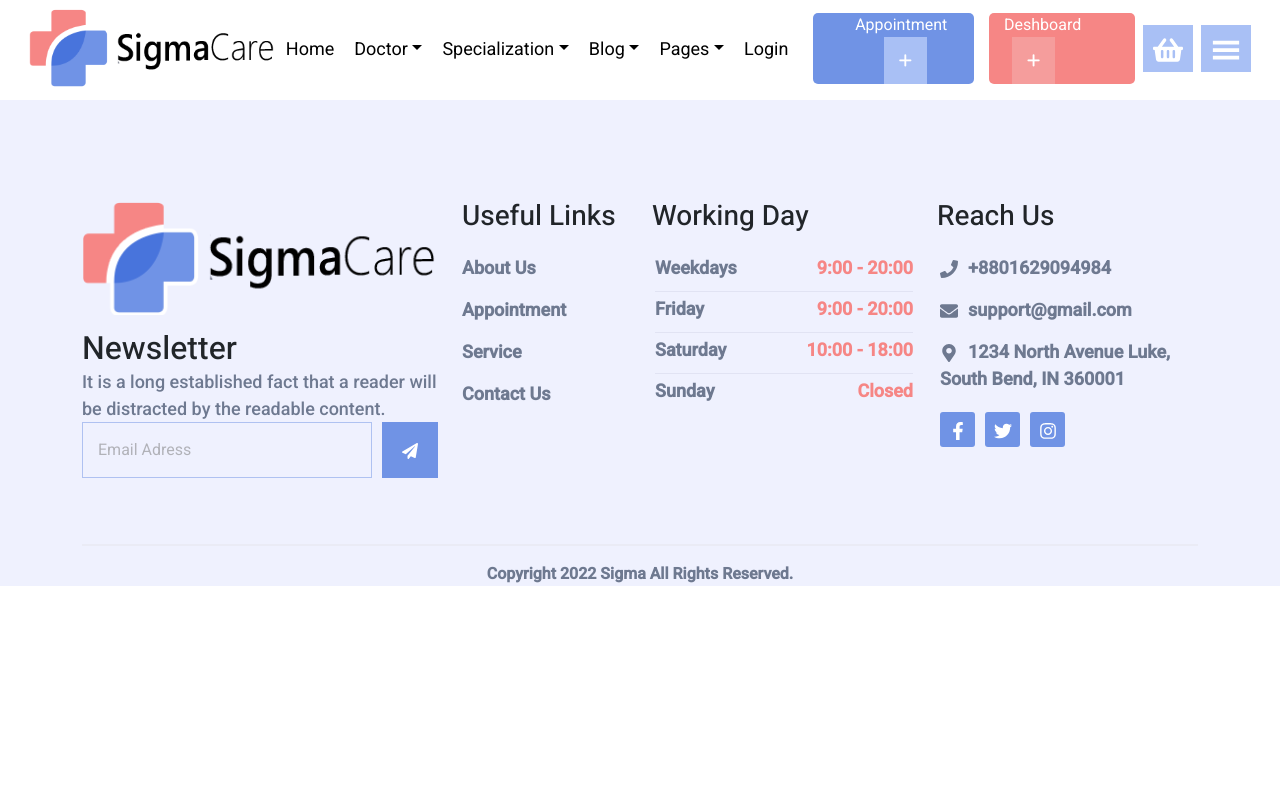
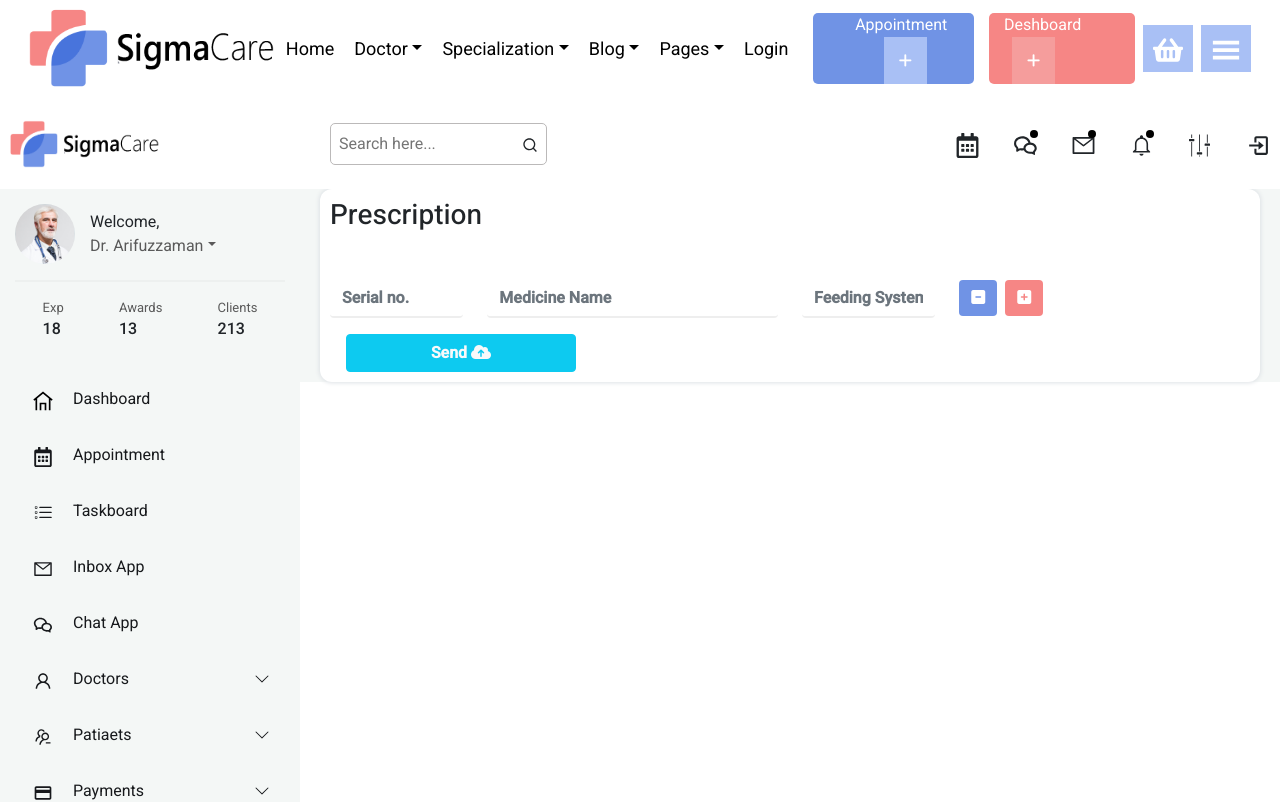
Before and after one commit to ruhulamin77/sigma-hospital-client, a React (Create React App) app: page /dashboard/doctorPrescription in a window 1280 px wide. Shown: the top 802 px of the page. Built offline with nearby package versions, Linux system fonts and the light colour scheme.

Commit message:
added prescription form

```diff
--- a/src/App.js
+++ b/src/App.js
@@ -3,6 +3,7 @@ import Community from "./components/Community/Community";
 import AdminHomeMain from "./components/Dashboard/AdminDashboard/AdminHome/AdminHomeMain/AdminHomeMain";
 import DashboardMain from "./components/Dashboard/DashboardMain/DashboardMain";
 import AllDoctors from "./components/Dashboard/DoctorsDashboard/AllDoctors/AllDoctors/AllDoctors";
+import DoctorPrescription from "./components/Dashboard/DoctorsDashboard/DoctorPrescription/DoctorPrescription";
 import DoctorProfile from "./components/Dashboard/DoctorsDashboard/DoctorProfile/DoctorProfile";
 import Appointment from "./components/Home/Appointment/Appointment";
 import PharmacyHome from "./components/Dashboard/Pharmacy/PharmacyHome/PharmacyHome";
@@ -68,9 +69,6 @@ function App() {
           />
           <Route path="/Pharmacy" element={<PharmacyHome />} />
 
-          {/* optional */}
-          <Route path="/allDoctors/update/:id" element={<DoctorProfile />} />
-          <Route path="/addDoctors" element={<AddDoctors />} />
 
           {/* dashboard */}
           <Route path="/dashboard" element={<DashboardMain />}>
@@ -79,7 +77,14 @@ function App() {
               path="/dashboard/appointment"
               element={<Appointment />}
             ></Route>
+
+            {/* doctor start */}
             <Route path="/dashboard/allDoctors" element={<AllDoctors />} />
+            <Route path="/dashboard/allDoctors/update/:id" element={<DoctorProfile />} />
+            <Route path="/dashboard/addDoctors" element={<AddDoctors />} />
+            <Route path="/dashboard/doctorPrescription" element={<DoctorPrescription />} />
+            {/* doctor end */}
+
           </Route>
         </Routes>
         <Footer />
--- a/src/components/Dashboard/DashboardMain/DashboardMain.js
+++ b/src/components/Dashboard/DashboardMain/DashboardMain.js
@@ -206,7 +206,7 @@ const DashboardMain = () => {
             </li>
             <li>
               <Link
-                // class="btn btn-primary"
+                // className="btn btn-primary"
                 data-bs-toggle="collapse"
                 to="#collapseDoctors"
                 role="button"
@@ -223,24 +223,24 @@ const DashboardMain = () => {
                 <BsChevronDown />
               </Link>
 
-              <div class="collapse" id="collapseDoctors">
+              <div className="collapse" id="collapseDoctors">
                 <ul className="dashboard_sub_menu">
                   <li>
                     <Link to="/dashboard/allDoctors">
                       <span className="nav_icon">--</span>
                       <span>All Doctors</span>
                     </Link>
-                    <Link to="/dashboard">
+                    <Link to="/dashboard/addDoctors">
                       <span className="nav_icon">--</span>
                       <span>Add Doctors</span>
                     </Link>
-                    <Link to="/dashboard">
+                    <Link to="/dashboard/allDoctors/update/:id">
                       <span className="nav_icon">--</span>
                       <span>Doctor Profile</span>
                     </Link>
-                    <Link to="/dashboard">
+                    <Link to="/dashboard/doctorPrescription">
                       <span className="nav_icon">--</span>
-                      <span>Doctor Schedule</span>
+                      <span>Doctor Prescription</span>
                     </Link>
                   </li>
                 </ul>
@@ -249,7 +249,7 @@ const DashboardMain = () => {
 
             <li>
               <Link
-                // class="btn btn-primary"
+                // className="btn btn-primary"
                 data-bs-toggle="collapse"
                 to="#collapsePatients"
                 role="button"
@@ -266,7 +266,7 @@ const DashboardMain = () => {
                 <BsChevronDown />
               </Link>
 
-              <div class="collapse" id="collapsePatients">
+              <div className="collapse" id="collapsePatients">
                 <ul className="dashboard_sub_menu">
                   <li>
                     <Link to="/dashboard">
@@ -292,7 +292,7 @@ const DashboardMain = () => {
 
             <li>
               <Link
-                // class="btn btn-primary"
+                // className="btn btn-primary"
                 data-bs-toggle="collapse"
                 to="#collapsePayments"
                 role="button"
@@ -307,7 +307,7 @@ const DashboardMain = () => {
                 </span>
                 <BsChevronDown />
               </Link>
-              <div class="collapse" id="collapsePayments">
+              <div className="collapse" id="collapsePayments">
                 <ul className="dashboard_sub_menu">
                   <li>
                     <Link to="/dashboard/allDoctors">
@@ -328,7 +328,7 @@ const DashboardMain = () => {
             </li>
             <li>
               <Link
-                // class="btn btn-primary"
+                // className="btn btn-primary"
                 data-bs-toggle="collapse"
                 to="#collapseDepartments"
                 role="button"
@@ -344,7 +344,7 @@ const DashboardMain = () => {
                 <BsChevronDown />
               </Link>
 
-              <div class="collapse" id="collapseDepartments">
+              <div className="collapse" id="collapseDepartments">
                 <ul className="dashboard_sub_menu">
                   <li>
                     <Link to="/dashboard">
@@ -401,7 +401,7 @@ const DashboardMain = () => {
             </li>
             <li>
               <Link
-                // class="btn btn-primary"
+                // className="btn btn-primary"
                 data-bs-toggle="collapse"
                 to="#collapseAuthentications"
                 role="button"
@@ -417,7 +417,7 @@ const DashboardMain = () => {
                 </span>
                 <BsChevronDown />
               </Link>
-              <div class="collapse" id="collapseAuthentications">
+              <div className="collapse" id="collapseAuthentications">
                 <ul className="dashboard_sub_menu">
                   <li>
                     <Link to="/dashboard/allDoctors">
--- /dev/null
+++ b/src/components/Dashboard/DoctorsDashboard/DoctorPrescription/DoctorPrescription.js
@@ -0,0 +1,78 @@
+import React, { useState } from 'react';
+import { Button, Card, Form } from 'react-bootstrap';
+
+const DoctorPrescription = () => {
+    const [inputFields, setInputFields] = useState([
+        { number: "", medicineName: "", feedingSystem: "" }
+    ]);
+
+    const handleChangeInput = (index, e) => {
+        const values = [...inputFields]
+        values[index][e.target.name] = e.target.value;
+        setInputFields(values);
+    }
+
+    const handleSubmit = e => {
+        e.preventDefault();
+        console.log("worked");
+        console.log(inputFields);
+    }
+
+    const handleAddFields = () => {
+        setInputFields([...inputFields, { number: "", medicineName: "", feedingSystem: "" }])
+    }
+
+    const handleRemoveFields = (index) => {
+        const values = [...inputFields];
+        values.splice(index, 1);
+        setInputFields(values);
+    }
+
+    return (
+        <div style={{ backgroundColor: "#F4F7F6", padding: "0 20px" }}>
+            <Card className="card-control2">
+                <h3 className='mb-5'>Prescription</h3>
+                <Form onSubmit={handleSubmit}>
+                    {inputFields.map((inputField, index) => (
+                        <div key={index} className="row">
+                            <Form.Group className="col-12 col-md-2 mb-3" controlId="exampleForm.ControlInput1">
+                                <Form.Control
+                                    type="number"
+                                    placeholder="Serial no."
+                                    name='number'
+                                    value={inputField.number}
+                                    onChange={e => handleChangeInput(index, e)}
+                                />
+                            </Form.Group>
+                            <Form.Group className="col-12 col-md-4 mb-3" controlId="exampleForm.ControlInput1">
+                                <Form.Control
+                                    type="text"
+                                    placeholder="Medicine Name"
+                                    name='medicineName'
+                                    value={inputField.medicineName}
+                                    onChange={e => handleChangeInput(index, e)}
+                                />
+                            </Form.Group>
+                            <Form.Group className="col-12 col-md-2 mb-3" controlId="exampleForm.ControlInput1">
+                                <Form.Control
+                                    type="string"
+                                    placeholder="Feeding System"
+                                    name='feedingSystem'
+                                    value={inputField.feedingSystem}
+                                    onChange={e => handleChangeInput(index, e)}
+                                />
+                            </Form.Group>
+                            <div className='col-12 col-md-4 mb-3'>
+                                <Button onClick={() => handleRemoveFields(index)} className='doctor-update me-2' ><i className="fas fa-minus-square"></i></Button>
+                                <Button onClick={() => handleAddFields()} className='doctor-delete' ><i className="fas fa-plus-square"></i></Button>
+                            </div>
+                        </div>
+                    ))}
+                </Form>
+                <Button onClick={handleSubmit} className='btn btn-info ms-3 w-25 text-light fw-bold'>Send <i className="fas fa-cloud-upload-alt"></i></Button>
+            </Card>
+        </div >
+    );
+};
+
+export default DoctorPrescription;
--- a/src/components/Service/Service.js
+++ b/src/components/Service/Service.js
@@ -19,12 +19,12 @@ const Service = () => {
       >
         <nav aria-label="breadcrumb">
           <h3>Service</h3>
-          <ol class="breadcrumb">
-            <li class="breadcrumb-item">
+          <ol className="breadcrumb">
+            <li className="breadcrumb-item">
               <Link to="/">Home</Link>
             </li>
             <span className="sr-nav">&#62;</span>
-            <li class="breadcrumb-item active" aria-current="page">
+            <li className="breadcrumb-item active" aria-current="page">
               <Link to="/service">Service</Link>
             </li>
           </ol>
```
Also changed, not shown: src/components/Share/PaymentForm/PaymentForm.js (+19 -19 lines).
